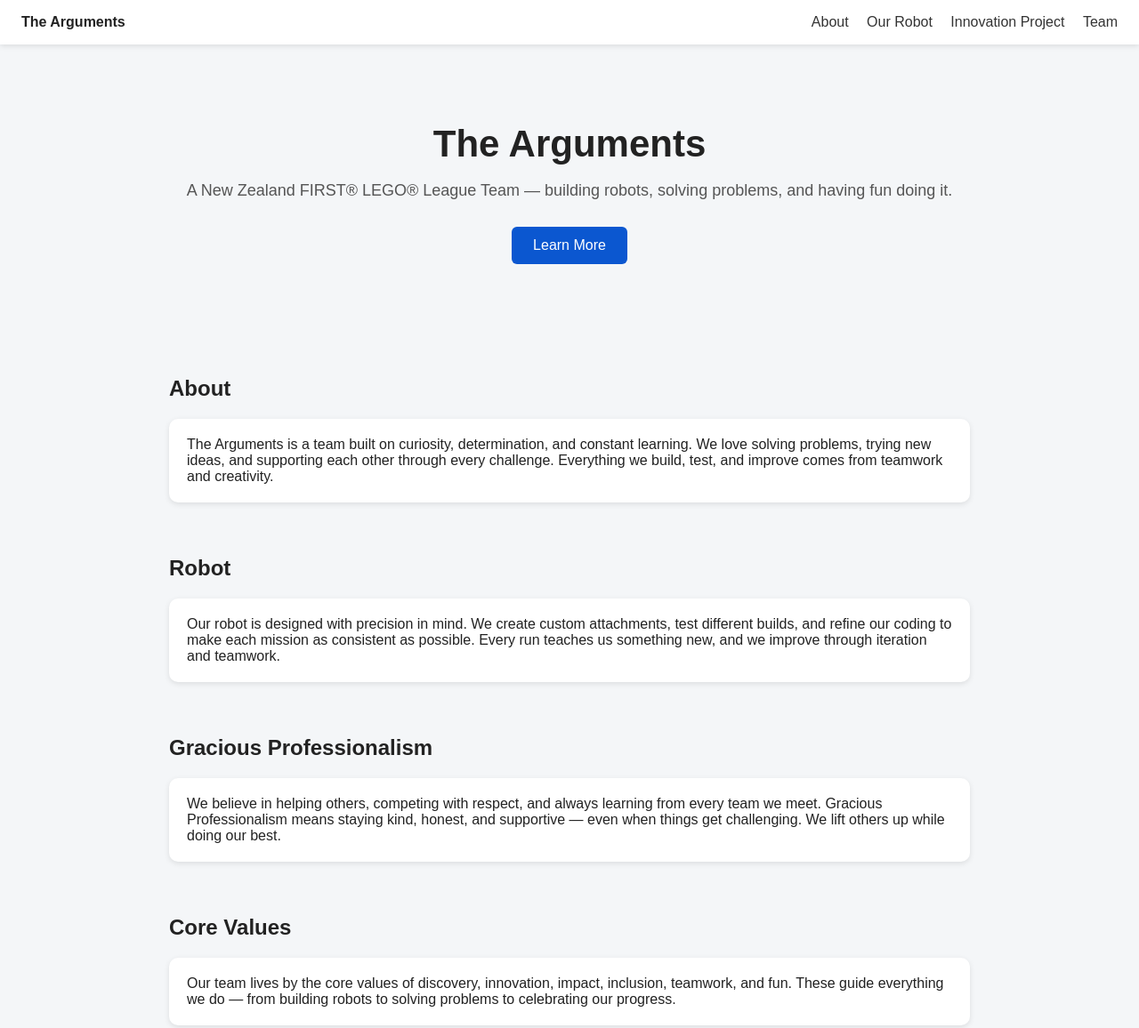
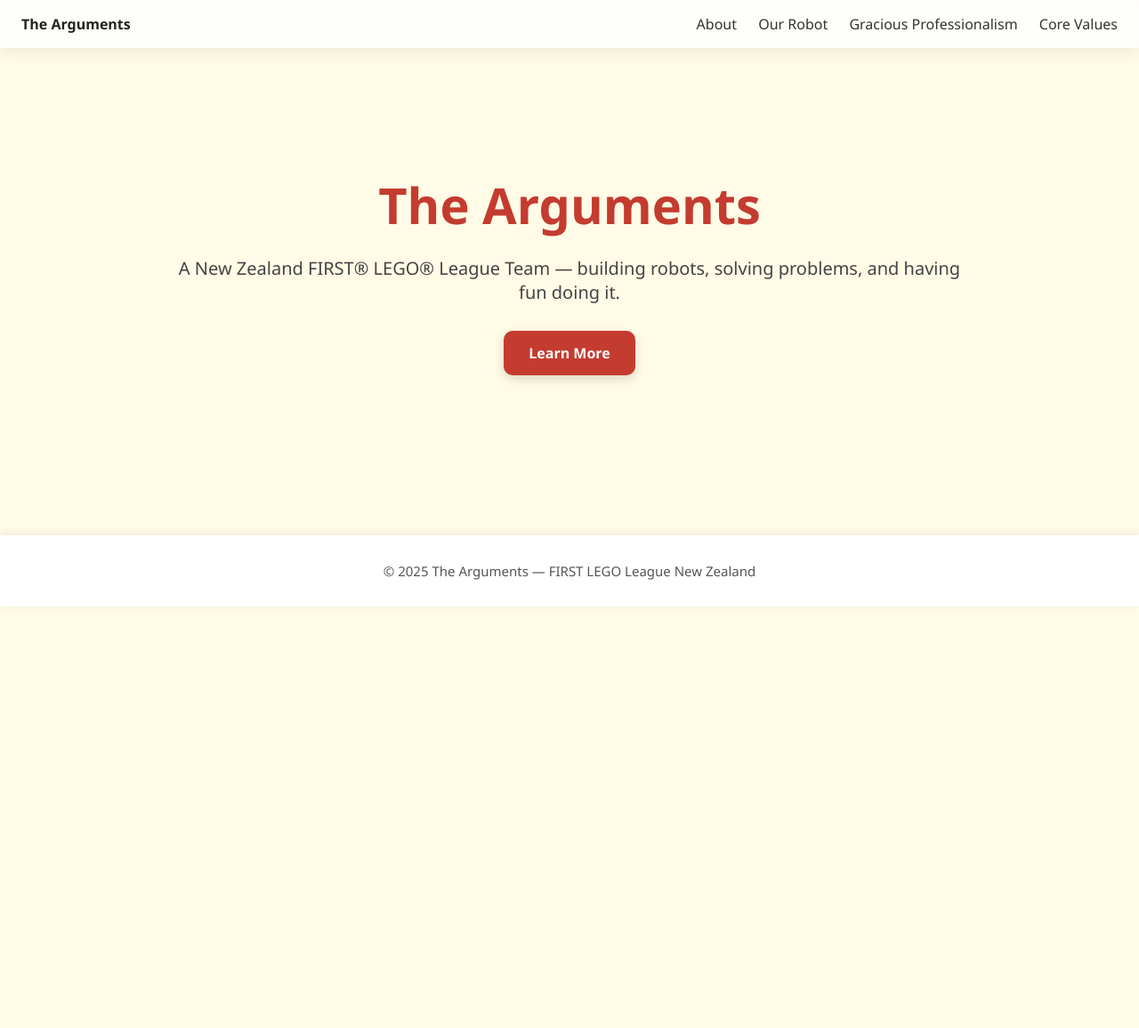
Before and after one commit to ebp-1234/new-WEBISTE-THAT-WOLLI-WORK, a plain HTML site: page index.html in a window 1280 px wide. Shown: the top 1156 px of the page at 89% size. After the commit the page ends 800 px from the top, so only its background shows below. Drawn offline with Linux system fonts and the light colour scheme.

Commit message:
Update index.html

```diff
--- a/index.html
+++ b/index.html
@@ -5,62 +5,39 @@
 <meta name="viewport" content="width=device-width, initial-scale=1.0" />
 <title>The Arguments</title>
 <style>
-    body { margin:0; font-family:Arial, sans-serif; background:#f4f6f8; color:#222; }
-    header { background:#ffffff; padding:16px 24px; display:flex; justify-content:space-between; align-items:center; box-shadow:0 2px 6px rgba(0,0,0,0.1); position:sticky; top:0; z-index:10; }
-    nav a { margin-left:16px; text-decoration:none; color:#333; }
-    .hero { padding:60px 20px; max-width:900px; margin:auto; text-align:center; }
-    .hero h1 { font-size:42px; font-weight:bold; margin-bottom:12px; }
-    .hero p { font-size:18px; color:#555; margin-bottom:24px; }
-    .button { display:inline-block; padding:12px 24px; background:#0b57d0; color:white; border-radius:6px; text-decoration:none; margin:6px; }
+body { margin:0; font-family: 'Segoe UI', Arial, sans-serif; background:#fffbe6; color:#222; }
+header { background:#ffffffcc; backdrop-filter:blur(12px); padding:16px 24px; display:flex; justify-content:space-between; align-items:center; box-shadow:0 4px 16px rgba(0,0,0,0.08); position:sticky; top:0; z-index:20; }
+nav a { margin-left:20px; text-decoration:none; color:#333; font-weight:500; transition:0.2s; }
+nav a:hover { color:#c43b2f; }
+.hero { padding:100px 20px; max-width:900px; margin:auto; text-align:center; }
+.hero h1 { font-size:56px; font-weight:800; margin-bottom:16px; color:#c43b2f; }
+.hero p { font-size:20px; color:#444; margin-bottom:30px; }
+.button { display:inline-block; padding:14px 28px; background:#c43b2f; color:white; border-radius:10px; text-decoration:none; font-weight:600; box-shadow:0 4px 12px rgba(0,0,0,0.15); transition:0.25s; }
+.button:hover { transform:translateY(-3px); box-shadow:0 6px 18px rgba(0,0,0,0.18); }
 section { max-width:900px; margin:60px auto; padding:0 20px; }
-    .card { background:white; padding:20px; border-radius:10px; box-shadow:0 2px 6px rgba(0,0,0,0.1); margin-bottom:20px; }
-    footer { text-align:center; padding:20px; background:#ffffff; box-shadow:0 -2px 6px rgba(0,0,0,0.1); margin-top:60px; }
+h2 { font-size:32px; margin-bottom:16px; color:#c43b2f; text-align:center; }
+.card { background:white; padding:26px; border-radius:14px; box-shadow:0 4px 16px rgba(0,0,0,0.08); margin-bottom:26px; font-size:18px; line-height:1.55; }
+footer { text-align:center; padding:30px; background:#ffffff; box-shadow:0 -2px 10px rgba(0,0,0,0.08); margin-top:80px; font-size:15px; color:#555; }
 </style>
 </head>
 <body>
 <header>
 <div class="logo"><strong>The Arguments</strong></div>
 <nav>
-      <a href="#about">About</a>
-      <a href="#robot">Our Robot</a>
-      <a href="#project">Innovation Project</a>
-      <a href="#team">Team</a>
+<a href="about.html">About</a>
+<a href="robot.html">Our Robot</a>
+<a href="project.html">Gracious Professionalism</a>
+<a href="corevalues.html">Core Values</a>
 </nav>
 </header>
+
 
 <div class="hero">
 <h1>The Arguments</h1>
 <p>A New Zealand FIRST® LEGO® League Team — building robots, solving problems, and having fun doing it.</p>
-    <a class="button" href="#about">Learn More</a>
+<a class="button" href="about.html">Learn More</a>
 </div>
 
-  <section id="about">
-    <h2>About</h2>
-    <div class="card">
-      The Arguments is a team built on curiosity, determination, and constant learning. We love solving problems, trying new ideas, and supporting each other through every challenge. Everything we build, test, and improve comes from teamwork and creativity.
-    </div>
-  </section>
-
-  <section id="robot">
-    <h2>Robot</h2>
-    <div class="card">
-      Our robot is designed with precision in mind. We create custom attachments, test different builds, and refine our coding to make each mission as consistent as possible. Every run teaches us something new, and we improve through iteration and teamwork.
-    </div>
-  </section>
-
-  <section id="project">
-    <h2>Gracious Professionalism</h2>
-    <div class="card">
-      We believe in helping others, competing with respect, and always learning from every team we meet. Gracious Professionalism means staying kind, honest, and supportive — even when things get challenging. We lift others up while doing our best.
-    </div>
-  </section>
-
-  <section id="team">
-    <h2>Core Values</h2>
-    <div class="card">
-      Our team lives by the core values of discovery, innovation, impact, inclusion, teamwork, and fun. These guide everything we do — from building robots to solving problems to celebrating our progress.
-    </div>
-  </section>
 
 <footer>
 © 2025 The Arguments — FIRST LEGO League New Zealand
```
Lines whose indentation alone changed are shown as unchanged.
